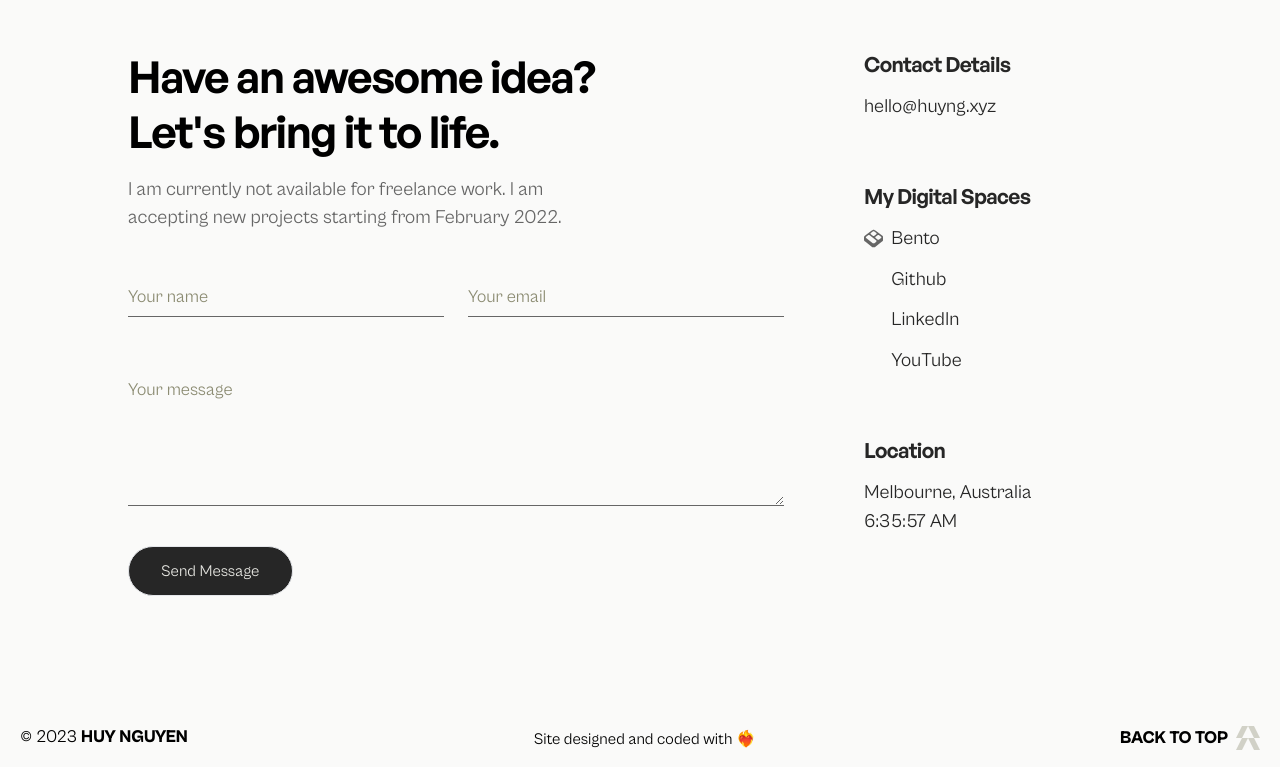
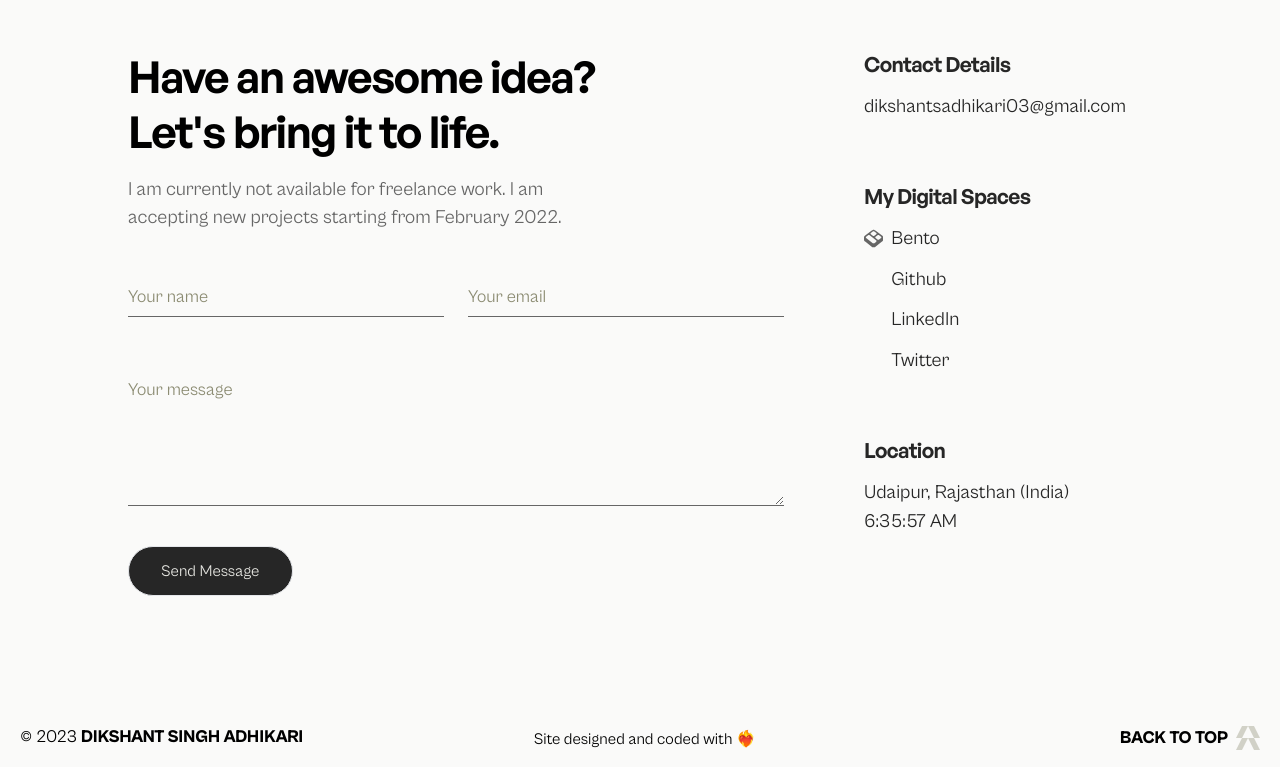
Before and after one commit to adhikari-dikshant/portfolio-main, a React (Vite) app: page / in a window 1280 px wide. Shown: the part 6575-7342 px from the top of the page. Built offline with nearby package versions, Linux system fonts and the light colour scheme; some icons are missing.

Commit message:
contact changes

```diff
--- a/src/components/homepage/Contact.jsx
+++ b/src/components/homepage/Contact.jsx
@@ -14,7 +14,7 @@ export default function Contact() {
     useEffect(() => {
         ScrollTrigger.create({
             trigger: contactSection.current,
-      start:"180px bottom",
+            start: "180px bottom",
 
             // markers: true,
             animation: gsap
@@ -59,7 +59,7 @@ export default function Contact() {
                         className="mt-10 font-grotesk"
                         method="POST"
                     >
-            <input type="hidden" name="form-name" value="contact"/>
+                        <input type="hidden" name="form-name" value="contact" />
                         <div className="grid grid-cols-1 gap-x-6 gap-y-12 sm:grid-cols-2">
                             <div className="relative z-0">
                                 <input
@@ -128,12 +128,12 @@ export default function Contact() {
                         <h4 className="text-body-1 2xl:text-4xl font-semibold">Contact Details</h4>
                         <div className="flex flex-col space-y-3 text-body-2 2xl:text-3xl">
                             <a
-                href="mailto:hello@huyng.xyz"
+                                href="dikshantsadhikari03@gmail.com"
                                 className="group relative w-fit cursor-pointer"
                                 target="_blank"
                                 rel="noreferrer"
                             >
-                <span>hello@huyng.xyz</span>
+                                <span>dikshantsadhikari03@gmail.com</span>
                                 <span className="absolute bottom-0 left-0 h-[0.12em] w-0 rounded-full bg-secondary-600 duration-300 ease-in-out group-hover:w-full"></span>
                             </a>
 
@@ -184,9 +184,9 @@ export default function Contact() {
                                 target="_blank"
                                 rel="noreferrer"
                             >
-                <Icon icon="mdi:youtube" color="#666" />
+                                <Icon icon="mdi:twitter" color="#666" />
                                 <div className="relative">
-                  <span>YouTube</span>
+                                    <span>Twitter</span>
                                     <span className="absolute bottom-0 left-0 h-[0.10em] w-0 rounded-full bg-secondary-600 duration-300 ease-in-out group-hover:w-full"></span>
                                 </div>
                             </a>
@@ -196,7 +196,7 @@ export default function Contact() {
                         <h4 className="text-body-1 font-semibold 2xl:text-4xl">Location</h4>
                         <div className="space-y-2 text-body-2 2xl:text-3xl">
                             <p>
-                Melbourne, Australia <br></br>
+                                Udaipur, Rajasthan (India) <br></br>
                                 {time}
                             </p>
                         </div>
--- a/src/components/ui/Footer.jsx
+++ b/src/components/ui/Footer.jsx
@@ -9,7 +9,7 @@ export default function Footer() {
                 <div className="flex space-x-1" >
                     <span>&copy;</span>
                     <span>2023</span>
-          <span className="font-extrabold uppercase 2xl:text-body-1">Huy Nguyen</span>
+                    <span className="font-extrabold uppercase 2xl:text-body-1">Dikshant Singh Adhikari</span>
                 </div>
                 <div>
                     <span className=" text-body-4 2xl:text-body-1">Site designed and coded with ❤️‍🔥</span>
```
Also changed, not shown: src/assets/icons/finalfavicon.svg. Lines whose indentation alone changed are shown as unchanged.
